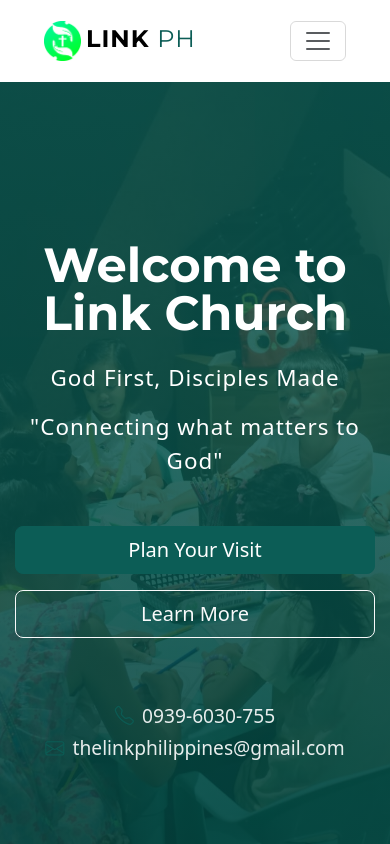
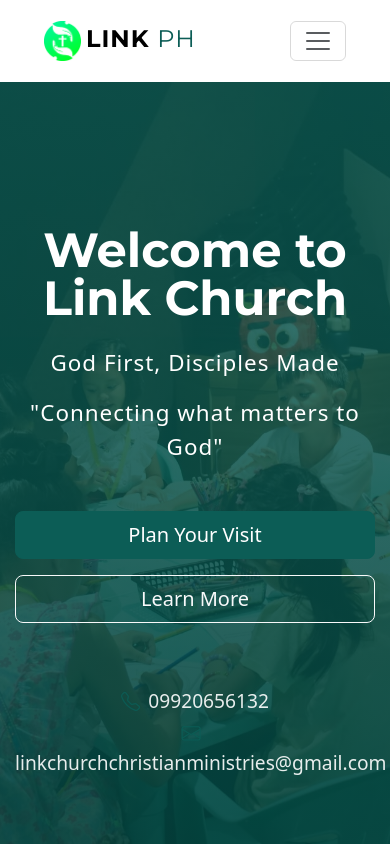
Before and after one commit to mikmak24/fe-linkph, a Vue app: page / in a window 390 px wide. Shown: the top 844 px of the page. Built offline with nearby package versions, Linux system fonts and the light colour scheme.

Commit message:
added constant for phonenumber and email

```diff
--- a/src/components/Footer.vue
+++ b/src/components/Footer.vue
@@ -1,5 +1,6 @@
 <script setup>
 import { RouterLink } from 'vue-router'
+import { EMAIL_ADDRESS, PHONE_NUMBER } from '@/constants/contact'
 </script>
 
 <template>
@@ -40,8 +41,8 @@ import { RouterLink } from 'vue-router'
         <div class="col-lg-4">
           <h5 class="mb-4">Contact Us</h5>
           <p>We would love to hear from you! Whether you have questions about our services, want to get involved, or simply want to learn more, feel free to reach out:</p>
-          <p><i class="bi bi-envelope me-2"></i> thelinkphilippines@gmail.com</p>
-          <p><i class="bi bi-telephone me-2"></i> 0939-6030-755</p>
+          <p><i class="bi bi-envelope me-2"></i> {{ EMAIL_ADDRESS }}</p>
+          <p><i class="bi bi-telephone me-2"></i> {{ PHONE_NUMBER }}</p>
           <p><i class="bi bi-geo-alt me-2"></i>Ayala Cinema 2, Bacolod City</p>
           <p>Thank you for visiting Link Church. We look forward to welcoming you into our community!</p>
         </div>
--- /dev/null
+++ b/src/constants/contact.js
@@ -0,0 +1,2 @@
+export const EMAIL_ADDRESS = 'linkchurchchristianministries@gmail.com'
+export const PHONE_NUMBER = '09920656132'
--- a/src/views/AboutView.vue
+++ b/src/views/AboutView.vue
@@ -401,8 +401,8 @@
             <h2 class="mb-4">Contact Us</h2>
             <p class="lead mb-4">We would love to hear from you! Whether you have questions about our services, want to get involved, or simply want to learn more, feel free to reach out.</p>
             <div class="contact-details mb-4">
-              <p><i class="fas fa-envelope me-2"></i> thelinkphilippines@gmail.com</p>
-              <p><i class="fas fa-phone me-2"></i> 0939-6030-755</p>
+              <p><i class="fas fa-envelope me-2"></i> {{ EMAIL_ADDRESS }}</p>
+              <p><i class="fas fa-phone me-2"></i> {{ PHONE_NUMBER }}</p>
               <p><i class="fas fa-map-marker-alt me-2"></i> Bacolod City, Negros Occidental 6100</p>
             </div>
             <RouterLink to="/contact" class="btn btn-light btn-lg">Contact Us</RouterLink>
@@ -415,6 +415,7 @@
 
 <script setup>
 import { RouterLink } from 'vue-router'
+import { EMAIL_ADDRESS, PHONE_NUMBER } from '@/constants/contact'
 </script>
 
 <style scoped>
--- a/src/views/ContactView.vue
+++ b/src/views/ContactView.vue
@@ -1,5 +1,6 @@
 <script setup>
 import { RouterLink } from 'vue-router'
+import { EMAIL_ADDRESS, PHONE_NUMBER } from '@/constants/contact'
 </script>
 
 <template>
@@ -46,7 +47,7 @@ import { RouterLink } from 'vue-router'
                 </div>
                 <div>
                   <h5 class="mb-1">Phone</h5>
-                  <p class="mb-0">0939-6030-755</p>
+                  <p class="mb-0">{{ PHONE_NUMBER }}</p>
                 </div>
               </div>
 
@@ -56,7 +57,7 @@ import { RouterLink } from 'vue-router'
                 </div>
                 <div>
                   <h5 class="mb-1">Email</h5>
-                  <p class="mb-0">thelinkphilippines@gmail.com</p>
+                  <p class="mb-0">{{ EMAIL_ADDRESS }}</p>
                 </div>
               </div>
             </div>
@@ -169,7 +170,7 @@ import { RouterLink } from 'vue-router'
                 </h2>
                 <div id="collapseTwo" class="accordion-collapse collapse" aria-labelledby="headingTwo" data-bs-parent="#contactFAQ">
                   <div class="accordion-body">
-                    Prayer requests can be submitted by contacting us via email at thelinkphilippines@gmail.com, by calling 0930-6030-755, or by filling out a prayer card during Sunday service. Our prayer team commits to praying for each request received.
+                    Prayer requests can be submitted by contacting us via email at {{ EMAIL_ADDRESS }}, by calling {{ PHONE_NUMBER }}, or by filling out a prayer card during Sunday service. Our prayer team commits to praying for each request received.
                   </div>
                 </div>
               </div>
--- a/src/views/GiveView.vue
+++ b/src/views/GiveView.vue
@@ -1,5 +1,6 @@
 <script setup>
 import { RouterLink } from 'vue-router'
+import { EMAIL_ADDRESS } from '@/constants/contact'
 </script>
 
 <template>
@@ -267,7 +268,7 @@ import { RouterLink } from 'vue-router'
                   <ul class="mb-0">
                     <li>Please include your name in the reference field when making transfers.</li>
                     <li>If giving for a specific purpose (e.g., missions, building fund), please indicate this in the reference field.</li>
-                    <li>For assistance with bank transfers, please contact our finance team at finance@linkph.org.</li>
+                    <li>For assistance with bank transfers, please contact our finance team at {{ EMAIL_ADDRESS }}.</li>
                   </ul>
                 </div>
               </div>
@@ -396,7 +397,7 @@ import { RouterLink } from 'vue-router'
                 </h2>
                 <div id="collapseFour" class="accordion-collapse collapse" aria-labelledby="headingFour" data-bs-parent="#givingFAQ">
                   <div class="accordion-body">
-                    Yes, we provide annual giving statements for tax purposes. These are typically sent out in January for the previous year's giving. If you need a statement at any other time, please contact our finance team at finance@linkph.org.
+                    Yes, we provide annual giving statements for tax purposes. These are typically sent out in January for the previous year's giving. If you need a statement at any other time, please contact our finance team at {{ EMAIL_ADDRESS }}.
                   </div>
                 </div>
               </div>
--- a/src/views/HomeView.vue
+++ b/src/views/HomeView.vue
@@ -1,6 +1,7 @@
 <script setup>
 import { ref, onMounted } from 'vue'
 import { RouterLink } from 'vue-router'
+import { EMAIL_ADDRESS, PHONE_NUMBER } from '@/constants/contact'
 import bibleVersesData from '@/assets/data/bible-verses.json'
 
 // Import images directly
@@ -128,8 +129,8 @@ onMounted(() => {
               <router-link to="/about" class="btn btn-outline-light btn-lg">Learn More</router-link>
             </div>
             <div class="contact-info">
-              <p class="mb-1"><i class="bi bi-telephone me-2"></i>0939-6030-755</p>
-              <p class="mb-1"><i class="bi bi-envelope me-2"></i>thelinkphilippines@gmail.com</p>
+              <p class="mb-1"><i class="bi bi-telephone me-2"></i>{{ PHONE_NUMBER }}</p>
+              <p class="mb-1"><i class="bi bi-envelope me-2"></i>{{ EMAIL_ADDRESS }}</p>
             </div>
           </div>
         </div>
```
